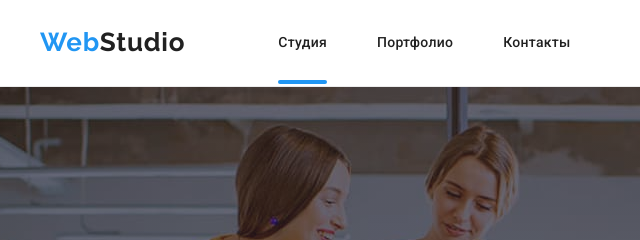
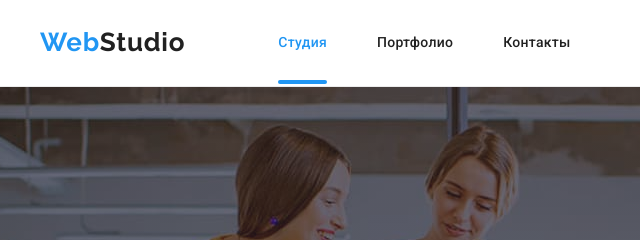
Before and after one commit to Alazardovich/goit-markup-hw-06, a plain HTML site: page index.html in a window 1280 px wide. Shown: the top 240 px of the page, 0-640 px from the left. Drawn offline with nearby package versions, Linux system fonts and the light colour scheme; files whose address does not match are found by name.

Commit message:
correct header

```diff
--- a/css/styles.css
+++ b/css/styles.css
@@ -125,11 +125,7 @@ img {
   background: #2196f3;
 }
 
-.current {
-  position: relative;
-}
 .color-web {
-  color: #2196f3;
 }
 .auth-nav {
   display: flex;
@@ -1027,7 +1023,10 @@ address li {
   /* margin-left: calc(-1 * var(--card-set-gap));
   margin-top: calc(-1 * var(--card-set-gap)); */
 }
-
+.current {
+  position: relative;
+  color: #2196f3;
+}
 .project-works .block-projects {
   flex-basis: calc(100% / 3 -20px);
   margin-left: var(--card-set-gap);
--- a/index.html
+++ b/index.html
@@ -24,7 +24,7 @@
             <a class="logo" href="./index.html">Web<span class="studio-black">Studio</span></a>
           <ul class="site-nav list">
             <li class="group">
-              <a class="link-header current color-web" href="./index.html">Студия</a></li>
+              <a class="link-header current" href="./index.html">Студия</a></li>
             <li class="group">
               <a class="link-header" href="./portfolio.html">Портфолио</a>
             </li>
```
